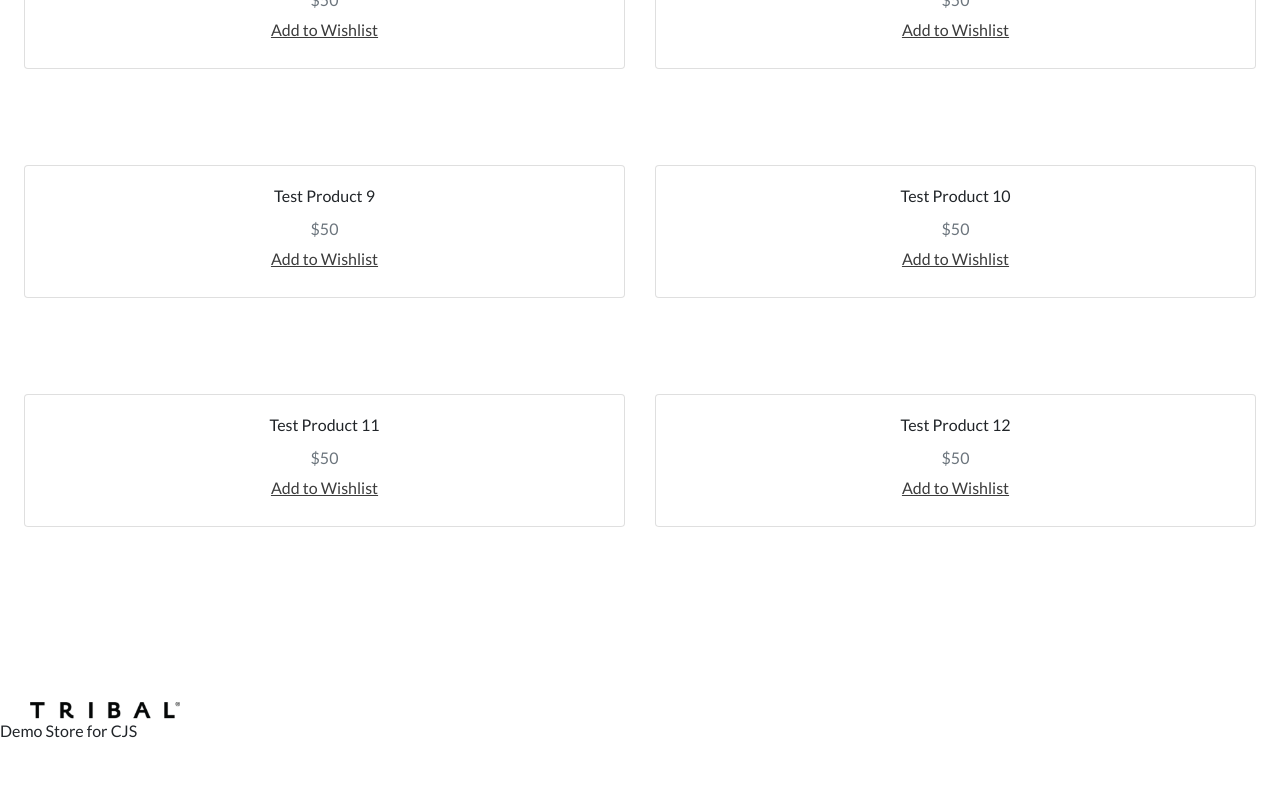
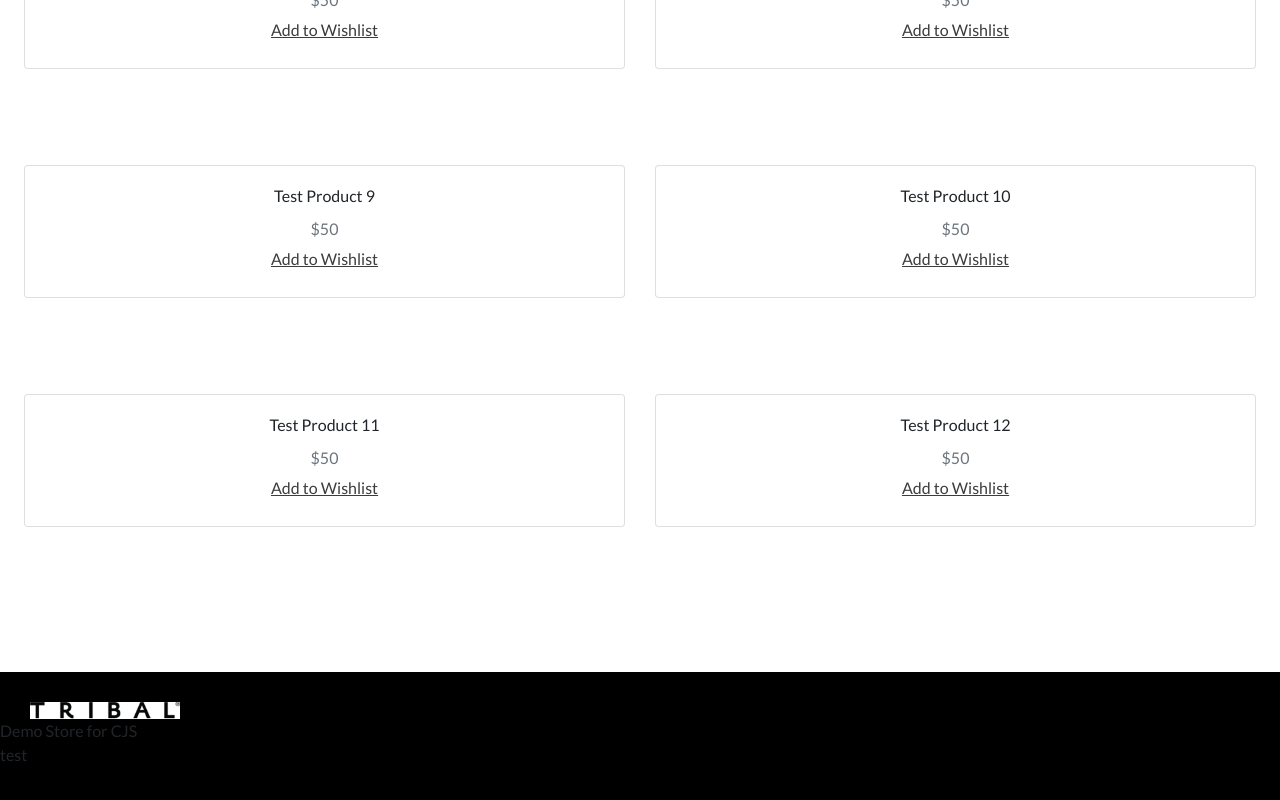
Before and after one commit to jaepass/demostore-cjs, a Vue app: page / in a window 1280 px wide. Shown: the part 1761-2561 px from the top of the page. Before the commit the page ends 2534 px from the top, so only its background shows below. Built offline with nearby package versions, Linux system fonts and the light colour scheme.

Commit message:
added footer

```diff
--- a/src/components/Footer.vue
+++ b/src/components/Footer.vue
@@ -4,6 +4,7 @@
         <img width="150px" src="@/assets/logo.png" alt="Tribal Logo">
     </div>
     <p>Demo Store for CJS</p>
+    <p>test</p>
 
     <nav class="ml-auto">
 
@@ -19,8 +20,8 @@
 </script>
 
 <style>
-header{
-
-    display: flex;
+footer{
+    height: 50vh;
+    background-color: black;
 }
 </style>
```
